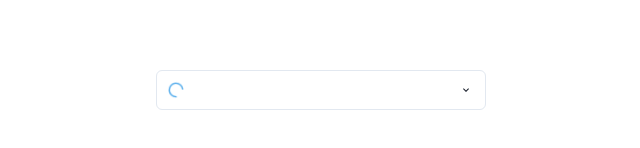
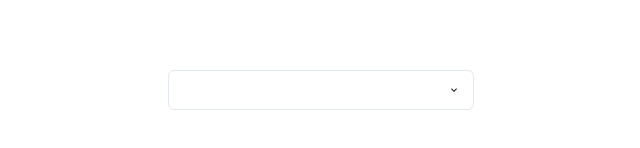
Before and after one commit to powilliam/async-ac, a React (Vite) app: page / in a window 1280 px wide. Shown: the part 310-458 px from the top of the page, without its empty margins (319-959 px from the left). Built offline with nearby package versions, Linux system fonts and the light colour scheme.

Commit message:
feature(hooks): adding useService hook

```diff
--- a/src/App.tsx
+++ b/src/App.tsx
@@ -1,10 +1,19 @@
 import { Flex } from "@chakra-ui/react";
+
+import { useService } from "./hooks/use-service";
+
+import { wait } from "./utils/promise";
 
 import { AutoComplete } from "./components/auto-complete";
 
-const options = [{ key: 0, value: "William" }];
+export default function App() {
+  const { connectivityState, options } = useService(
+    () => wait(["William", "Juliano"]),
+    {
+      toOptions: (names) => names.map((it) => ({ key: it, value: it })),
+    }
+  );
 
-export default function App() {
   return (
     <Flex
       width="100vw"
@@ -12,7 +21,7 @@ export default function App() {
       alignItems="center"
       justifyContent="center"
     >
-      <AutoComplete connectivityState="LOADING" options={options} />
+      <AutoComplete connectivityState={connectivityState} options={options} />
     </Flex>
   );
 }
--- a/src/components/auto-complete.tsx
+++ b/src/components/auto-complete.tsx
@@ -21,7 +21,7 @@ import { ConnectivityState } from "../@types/connectivity";
 
 export interface AutoCompleteProps extends BoxProps {
   connectivityState?: ConnectivityState;
-  options: Option<number, string>[];
+  options: Option<any>[];
 }
 
 export function AutoComplete({
--- a/src/hooks/use-autocomplete-state.ts
+++ b/src/hooks/use-autocomplete-state.ts
@@ -12,9 +12,9 @@ export interface UseAutoCompleteStateConfig<T extends RefObject<HTMLElement>> {
 export interface AutoCompleteState {
   value: string;
   isMenuOpen: boolean;
-  selected?: Option<number, string>;
+  selected?: Option<any>;
   onChange(event: OnChangeEvent): void;
-  onSelectOption(option: Option<number, string>): void;
+  onSelectOption(option: Option<any>): void;
   reset(): void;
 }
 
@@ -22,9 +22,7 @@ export function useAutoCompleteState<T extends RefObject<HTMLElement>>({
   ref,
 }: UseAutoCompleteStateConfig<T>): AutoCompleteState {
   const [value, valueSet] = useState<string>("");
-  const [selected, selectedSet] = useState<
-    Option<number, string> | undefined
-  >();
+  const [selected, selectedSet] = useState<Option<any> | undefined>();
   const [isMenuOpen, isMenuOpenSet] = useState<boolean>(false);
 
   const onChange = useCallback(
@@ -35,7 +33,7 @@ export function useAutoCompleteState<T extends RefObject<HTMLElement>>({
     [isMenuOpen]
   );
 
-  const onSelectOption = useCallback((option: Option<number, string>) => {
+  const onSelectOption = useCallback((option: Option<any>) => {
     selectedSet(option);
     valueSet(option.value);
   }, []);
--- /dev/null
+++ b/src/hooks/use-service.ts
@@ -0,0 +1,50 @@
+import { useState, useEffect, useCallback } from "react";
+
+import { Option } from "../@types/option";
+import { ConnectivityState } from "../@types/connectivity";
+
+export type ExecutionMode = "ON_MOUNT" | "WHEN_CALLED";
+
+export interface UseServiceConfig<T> {
+  execution?: ExecutionMode;
+  toOptions(response: T): Option<any>[];
+  onFailure?<T extends Error>(reason: T): void;
+}
+
+export interface UseService<T> {
+  connectivityState: ConnectivityState;
+  options: Option<T>[];
+  execute(): Promise<void>;
+}
+
+export function useService<T>(
+  executor: () => Promise<T>,
+  { execution = "ON_MOUNT", toOptions }: UseServiceConfig<T>
+): UseService<T> {
+  const [connectivityState, connectivityStateSet] =
+    useState<ConnectivityState>("IDLE");
+  const [options, optionsSet] = useState<Option<any>[]>([]);
+
+  const execute = useCallback(async () => {
+    connectivityStateSet("LOADING");
+    try {
+      const response = await executor();
+      const asOptions = toOptions(response);
+      optionsSet(asOptions);
+    } catch (error) {
+      connectivityStateSet("FAILURE");
+    } finally {
+      connectivityStateSet("IDLE");
+    }
+  }, [executor, toOptions]);
+
+  useEffect(() => {
+    execution === "ON_MOUNT" && execute();
+  }, []);
+
+  return {
+    connectivityState,
+    options,
+    execute,
+  };
+}
--- /dev/null
+++ b/src/utils/promise.ts
@@ -0,0 +1,3 @@
+export function wait<T>(value: T, timeout: number = 1000): Promise<T> {
+  return new Promise((resolve) => setTimeout(() => resolve(value), timeout));
+}
```
Also changed, not shown: src/@types/option.d.ts (+3 -5 lines), src/@types/service.d.ts (added).
